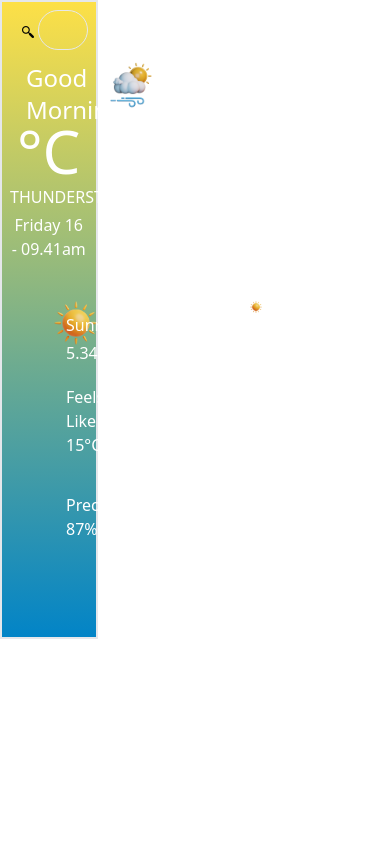
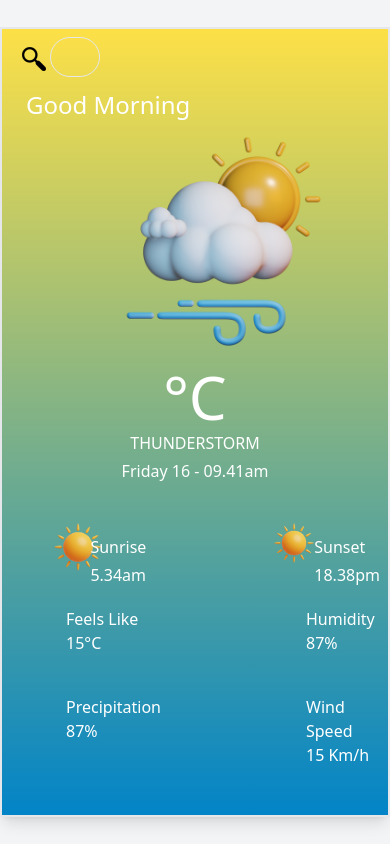
Before and after one commit to ertugrulsertaslan/weather-app, a React (Vite) app: page / in a window 390 px wide. Built offline with nearby package versions, Linux system fonts and the light colour scheme; no server answers.

Commit message:
add notistack and error message and add responsive design

```diff
--- a/package.json
+++ b/package.json
@@ -5,11 +5,13 @@
   "type": "module",
   "scripts": {
     "dev": "vite",
-    "build": "vite build",
+    "build": "vite build && npm run copy-assets",
+    "copy-assets": "xcopy src\\assets dist\\assets /E /I",
     "lint": "eslint . --ext js,jsx --report-unused-disable-directives --max-warnings 0",
     "preview": "vite preview"
   },
   "dependencies": {
+    "notistack": "^3.0.1",
     "react": "^18.2.0",
     "react-dom": "^18.2.0"
   },
--- a/src/App.jsx
+++ b/src/App.jsx
@@ -1,4 +1,5 @@
 import React, { useState, useEffect } from "react";
+import { useSnackbar } from "notistack";
 import "./index.css";
 
 const { VITE_SOME_KEY, VITE_SOME_BASE } = import.meta.env;
@@ -12,15 +13,26 @@ const api = {
 };
 
 function App() {
+  const { enqueueSnackbar } = useSnackbar();
   const [weather, setWeather] = useState();
   const [search, setSearch] = useState("");
   let styles = "bg-gradient-to-b from-yellow-300 to-sky-600";
 
   const searchPressed = () => {
     fetch(`${api.base}weather?q=${search}&units=metric&APPID=${apiKey}`)
-      .then((res) => res.json())
+      .then((res) => {
+        if (!res.ok) {
+          throw new Error("Network response was not ok");
+        }
+        return res.json();
+      })
       .then((result) => {
         setWeather(result);
+      })
+      .catch((error) => {
+        enqueueSnackbar("Please enter the correct city or district names.", {
+          variant: "error",
+        });
       });
   };
   const weatherCondition = weather?.weather?.[0]?.main;
@@ -145,8 +157,10 @@ function App() {
     return formattedTime;
   };
   return (
-    <div className={`${styles} w-1/4 border-2 p-2`}>
-      <header className="h-10">
+    <div className="bg-gray-100 flex items-center justify-center min-h-screen">
+      <div className="bg-white rounded-lg shadow-lg w-full max-w-md">
+        <div className={`${styles} w-full border-2 p-2`}>
+          <header>
             <div className="w-auto h-auto flex relative">
               <button onClick={searchPressed} className="mt-1 ml-3 mr-1">
                 <img src="./src/assets/search_btn.png" alt="" />
@@ -168,12 +182,18 @@ function App() {
           {typeof weather !== "undefined" ? (
             <div>
               <div className="text-center justify-center mt-3">
-            <img className="w-3/5 h-auto ml-24" src={weatherImage()} alt="" />
+                <img
+                  className="w-3/5 h-auto ml-24"
+                  src={weatherImage()}
+                  alt=""
+                />
                 <h2 className="m-0 text-white text-6xl mt-3 mb-1">
                   {temperatureConvert() + "°C"}
                 </h2>
                 <h4 className="m-0 text-white mb-1">{weather.name}</h4>
-            <h2 className="m-0 text-white mb-1">{weather.weather[0].main}</h2>
+                <h2 className="m-0 text-white mb-1">
+                  {weather.weather[0].main}
+                </h2>
                 <h4 className="m-0 text-white mb-1">
                   {weather.weather[0].description}
                 </h4>
@@ -309,6 +329,8 @@ function App() {
             </div>
           )}
         </div>
+      </div>
+    </div>
   );
 }
 
--- a/src/main.jsx
+++ b/src/main.jsx
@@ -1,9 +1,13 @@
-import React from 'react'
-import ReactDOM from 'react-dom/client'
-import App from './App.jsx'
+import React from "react";
+import ReactDOM from "react-dom/client";
+import App from "./App.jsx";
+import { SnackbarProvider } from "notistack";
 
-ReactDOM.createRoot(document.getElementById('root')).render(
-  <React.StrictMode>
+ReactDOM.createRoot(document.getElementById("root")).render(
+  <SnackbarProvider
+    maxSnack={3}
+    anchorOrigin={{ vertical: "top", horizontal: "center" }}
+  >
     <App />
-  </React.StrictMode>,
-)
+  </SnackbarProvider>
+);
```
Also changed, not shown: 1 other file (tests, documents, lock files or other folders). Lines whose indentation alone changed are shown as unchanged.
